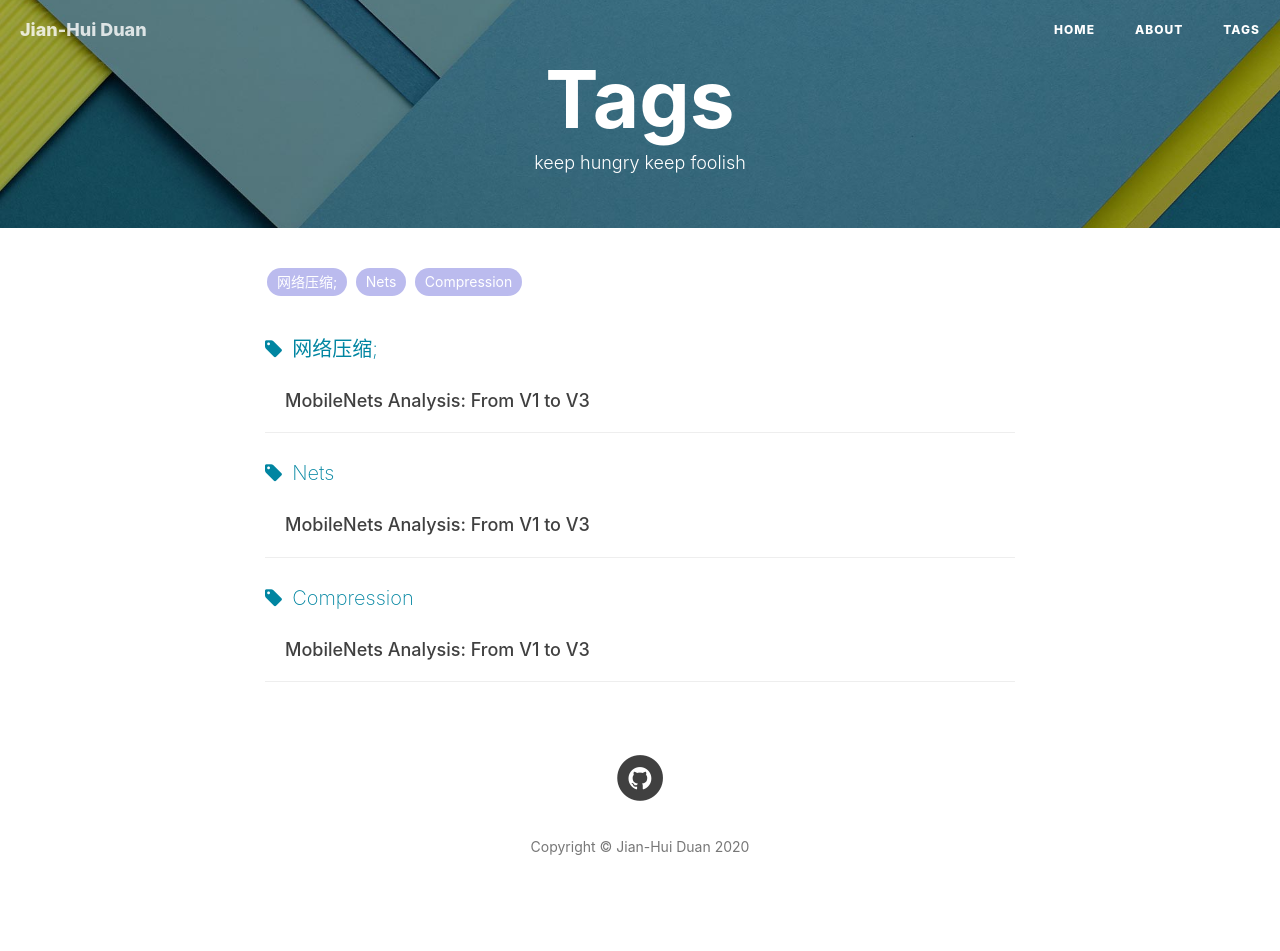
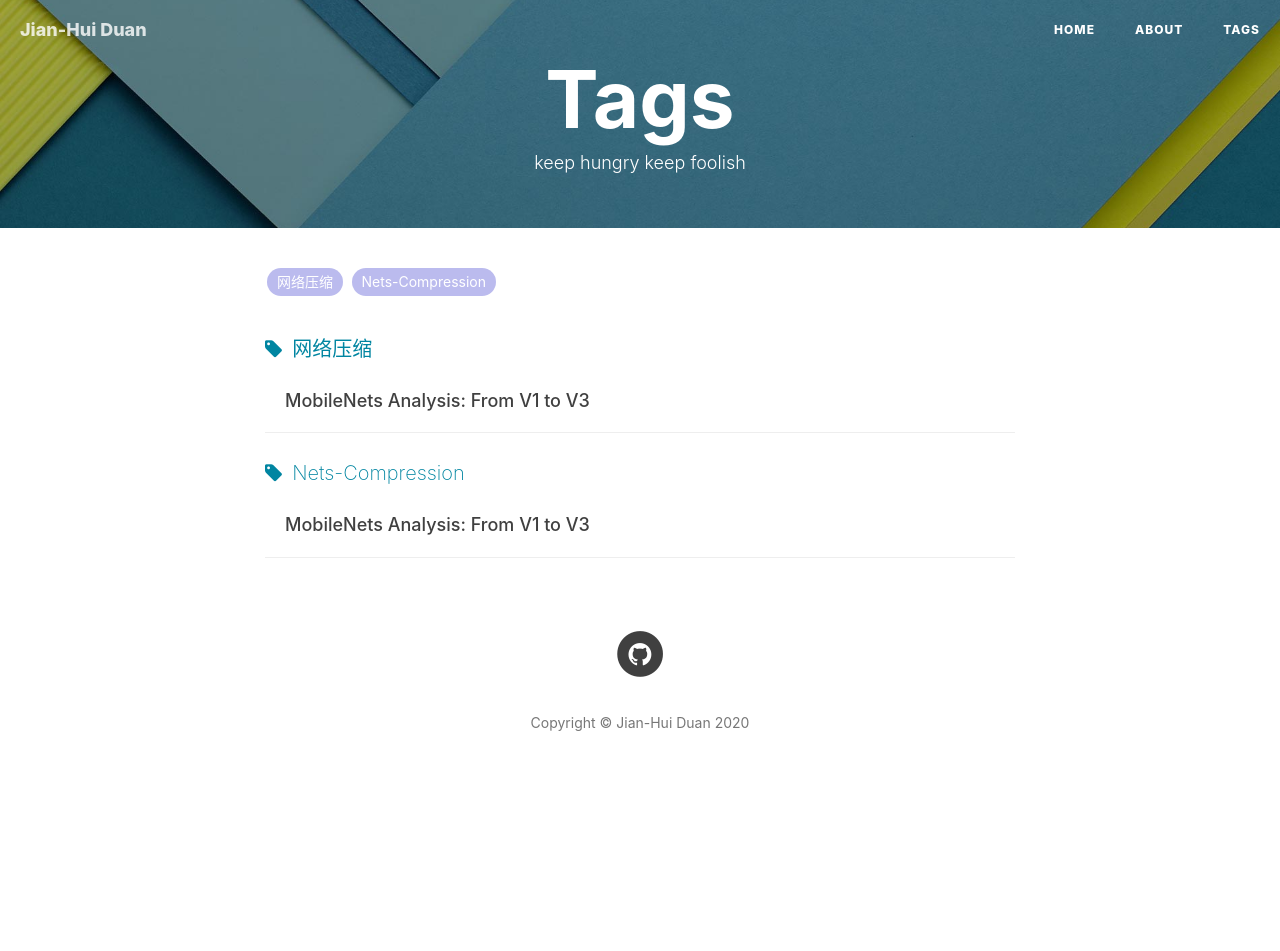
Before and after one commit to EnzoDuan/EnzoDuan.github.io, a Jekyll site: the page built from tags.html, in a window 1280 px wide. Built offline with Jekyll 4.4.1, drawn with Linux system fonts in a browser that asks for light colours; nearby versions of some CDN libraries; comment, search, counter and statistics services are not loaded; after the commit the page ends 900 px from its top, so only the background shows below that.

Commit message:
update tags

```diff
--- a/_posts/2019-07-29-Mobilenet.markdown
+++ b/_posts/2019-07-29-Mobilenet.markdown
@@ -2,7 +2,7 @@
 layout:     post
 title:      "MobileNets Analysis: From V1 to V3"
 author:     "Jian-Hui Duan"
-tags: 网络压缩; Nets Compression
+tags: 网络压缩 Nets-Compression
 ---
 
 # MobileNet
```
Also changed, not shown: _posts/2019-08-09-XNOR-Net.md (+3 -3 lines), _posts/2019-08-22-Efeficient-Net.md (+3 -1 lines).
